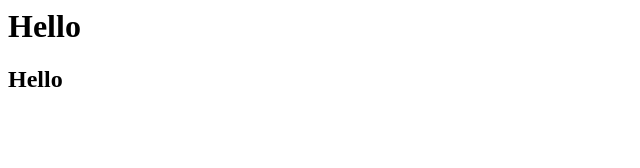
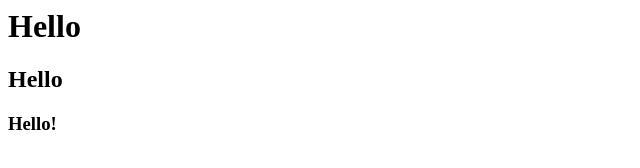
Before and after one commit to Ankit-98/DevOps, a plain HTML site: page index.html in a window 1280 px wide. Shown: the full height of the page, 0-640 px from the left. Drawn offline with Linux system fonts and the light colour scheme.

Commit message:
Fourth Commit

```diff
--- a/index.html
+++ b/index.html
@@ -1,2 +1,3 @@
 <h1>Hello</h1>
 <h2>Hello</h2>
+<h3>Hello!<h3>
```
